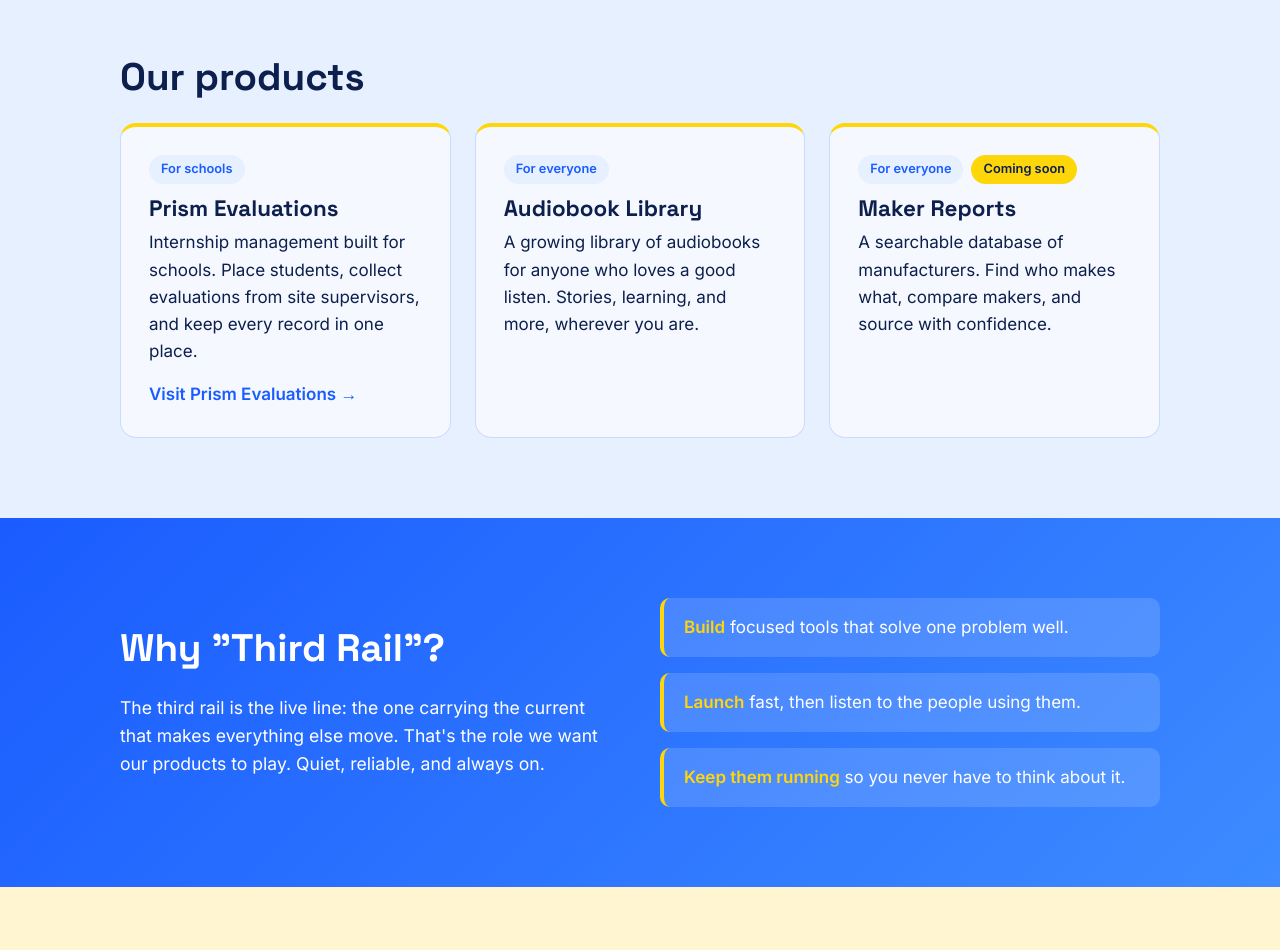
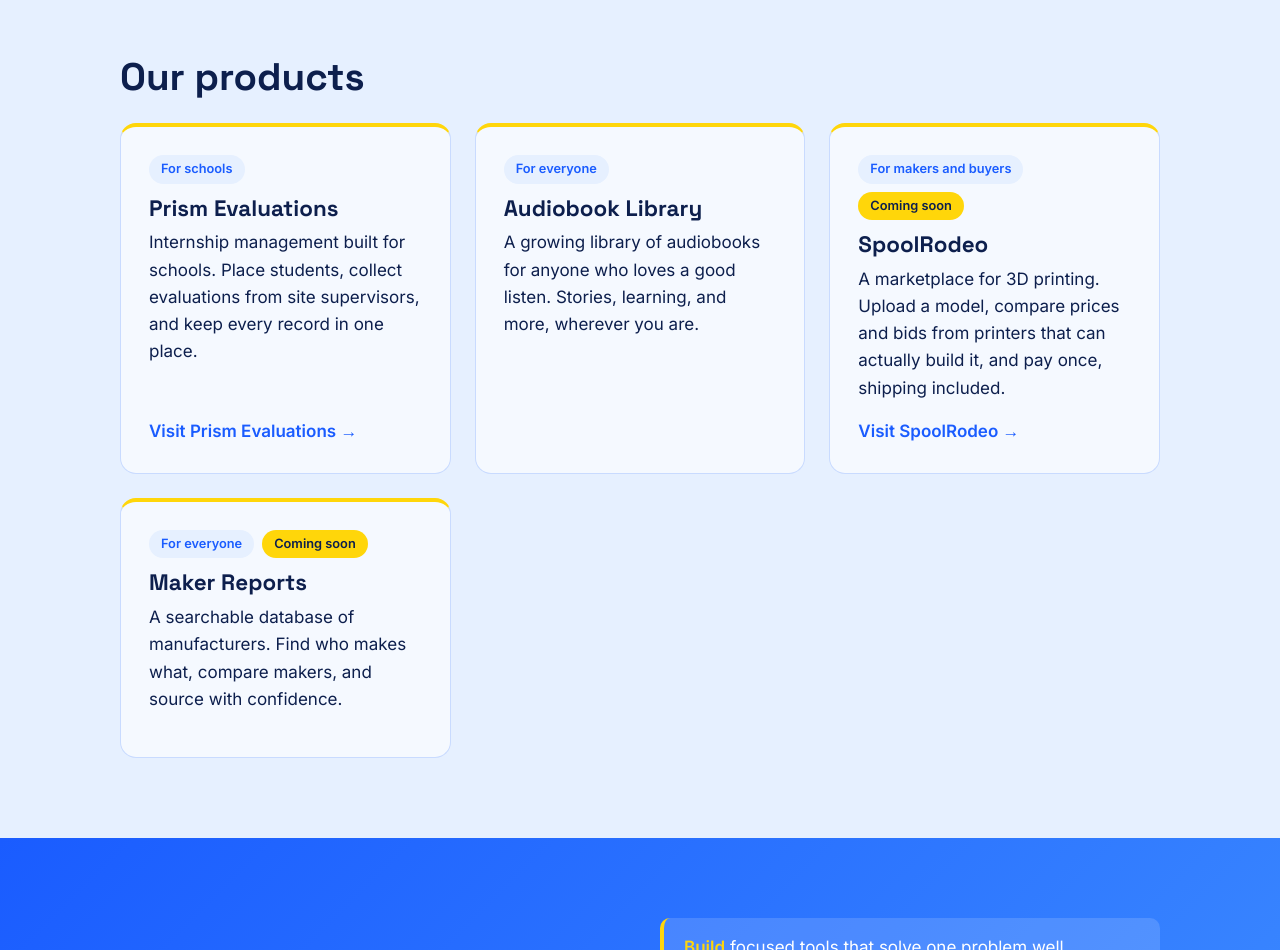
Before and after one commit to jrcowan3/third-rail-brochure-site, an Astro site: page / in a window 1280 px wide. Shown: the part 680-1630 px from the top of the page. Built offline with nearby package versions, Linux system fonts and the light colour scheme; Astro itself is replaced by a stand-in of ours.

Commit message:
Add SpoolRodeo to the products list
Co-Authored-By: Claude Opus 5.5 <noreply@anthropic.com>

```diff
--- a/src/pages/index.astro
+++ b/src/pages/index.astro
@@ -15,6 +15,13 @@ const products = [
     text: 'A growing library of audiobooks for anyone who loves a good listen. Stories, learning, and more, wherever you are.',
   },
   {
+    name: 'SpoolRodeo',
+    audience: 'For makers and buyers',
+    text: 'A marketplace for 3D printing. Upload a model, compare prices and bids from printers that can actually build it, and pay once, shipping included.',
+    href: 'https://spoolrodeo.com',
+    soon: true,
+  },
+  {
     name: 'Maker Reports',
     audience: 'For everyone',
     text: 'A searchable database of manufacturers. Find who makes what, compare makers, and source with confidence.',
@@ -29,7 +36,7 @@ const products = [
     <meta charset="utf-8" />
     <meta name="viewport" content="width=device-width, initial-scale=1" />
     <title>Third Rail Development</title>
-    <meta name="description" content="Third Rail Development builds digital products: Prism Evaluations, an audiobook library, and Maker Reports." />
+    <meta name="description" content="Third Rail Development builds digital products: Prism Evaluations, an audiobook library, SpoolRodeo, and Maker Reports." />
     <link rel="icon" type="image/svg+xml" href="/favicon.svg" />
     <link rel="preconnect" href="https://fonts.googleapis.com" />
     <link rel="preconnect" href="https://fonts.gstatic.com" crossorigin />
```
